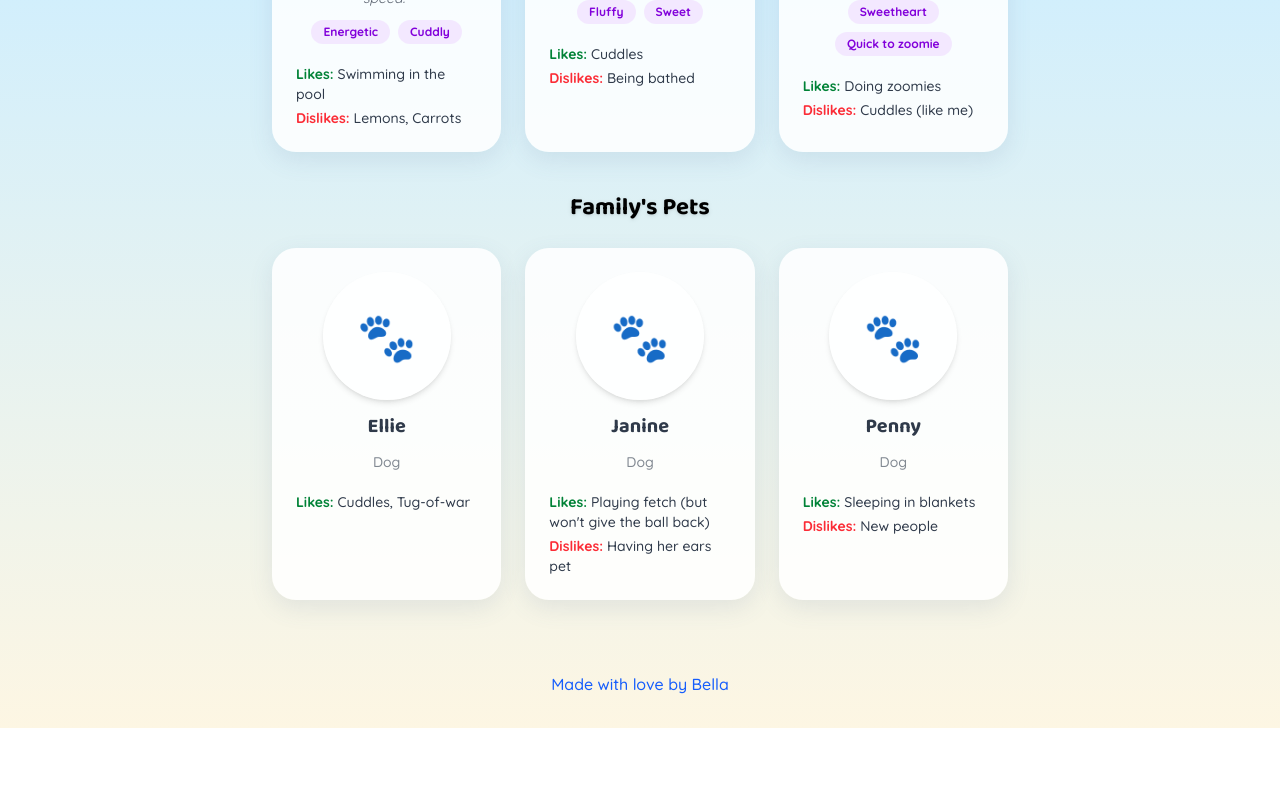
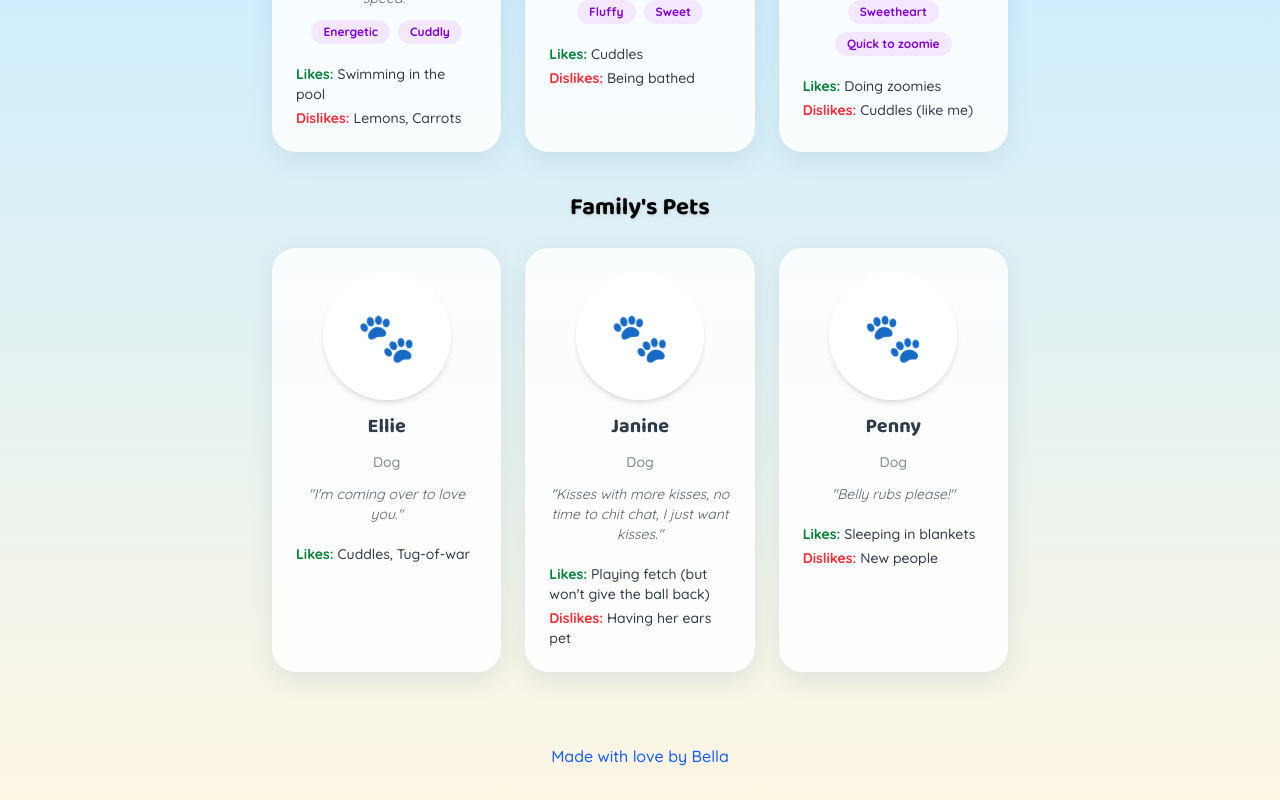
Before and after one commit to gregorylebed-code/bella-website, a Next.js app: page /pets in a window 1280 px wide. Shown: the part 624-1424 px from the top of the page. Before the commit the page ends 1352 px from the top, so only its background shows below. Built offline with nearby package versions, Linux system fonts and the light colour scheme.

Commit message:
Add quotes for Ellie, Janine, and Penny on Pet Corner

```diff
--- a/src/app/content.ts
+++ b/src/app/content.ts
@@ -86,6 +86,7 @@ export const relativesPets: {
   traits: string[];
   likes: string[];
   dislikes: string[];
+  quote: string;
 }[] = [
   {
     name: "Ellie",
@@ -94,6 +95,7 @@ export const relativesPets: {
     traits: [],
     likes: ["Cuddles", "Tug-of-war"],
     dislikes: [],
+    quote: "I'm coming over to love you.",
   },
   {
     name: "Janine",
@@ -102,6 +104,7 @@ export const relativesPets: {
     traits: [],
     likes: ["Playing fetch (but won't give the ball back)"],
     dislikes: ["Having her ears pet"],
+    quote: "Kisses with more kisses, no time to chit chat, I just want kisses.",
   },
   {
     name: "Penny",
@@ -110,6 +113,7 @@ export const relativesPets: {
     traits: [],
     likes: ["Sleeping in blankets"],
     dislikes: ["New people"],
+    quote: "Belly rubs please!",
   },
 ];
 
```
